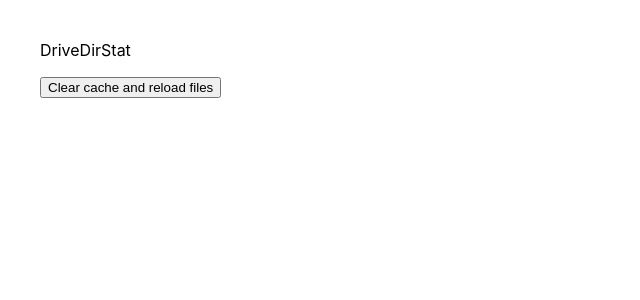
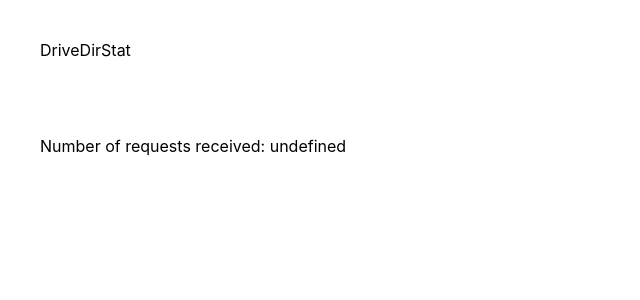
Before and after one commit to TovlyDeutsch/drive-dir-stat, a React (Create React App) app: page / in a window 1280 px wide. Shown: the top 300 px of the page, without its empty margins (0-640 px from the left). Built offline with nearby package versions, Linux system fonts and the light colour scheme.

Commit message:
cleaned up main page

```diff
--- a/src/components/App.js
+++ b/src/components/App.js
@@ -150,13 +150,12 @@ async updateSigninStatus(isSignedIn) {
             {this.state.signedIn === true &&
               <button id="signout_button"
                 onClick={this.handleSignoutClick}>Sign Out</button>}
-            <button id="clear_cache" onClick={this.handleCacheClearClick.bind(this)}>Clear cache and reload files</button>
+            {/* <button id="clear_cache" onClick={this.handleCacheClearClick.bind(this)}>Clear cache and reload files</button> */}
               <br></br>
               <br></br>
             {this.state.loading && 'Loading...'}
               <br></br>
-              <br></br>
-            {this.state.numRequests}
+            {`Number of requests received: ${this.state.numRequests}`}
             {this.state.signInError && 'Sign-in Error'}
             <div className="results">
               {this.state.dirStructure && renderDirStructure(this.state.dirStructure, 0)}
```
